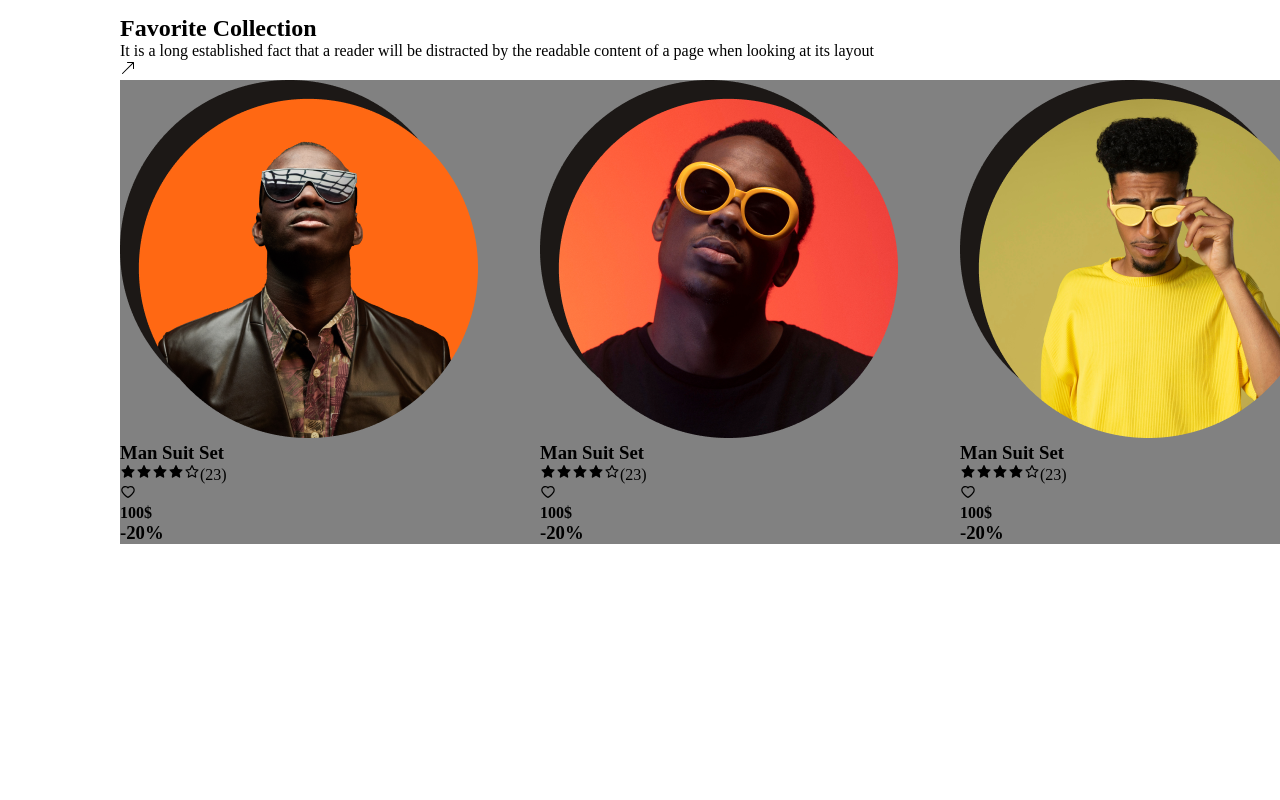
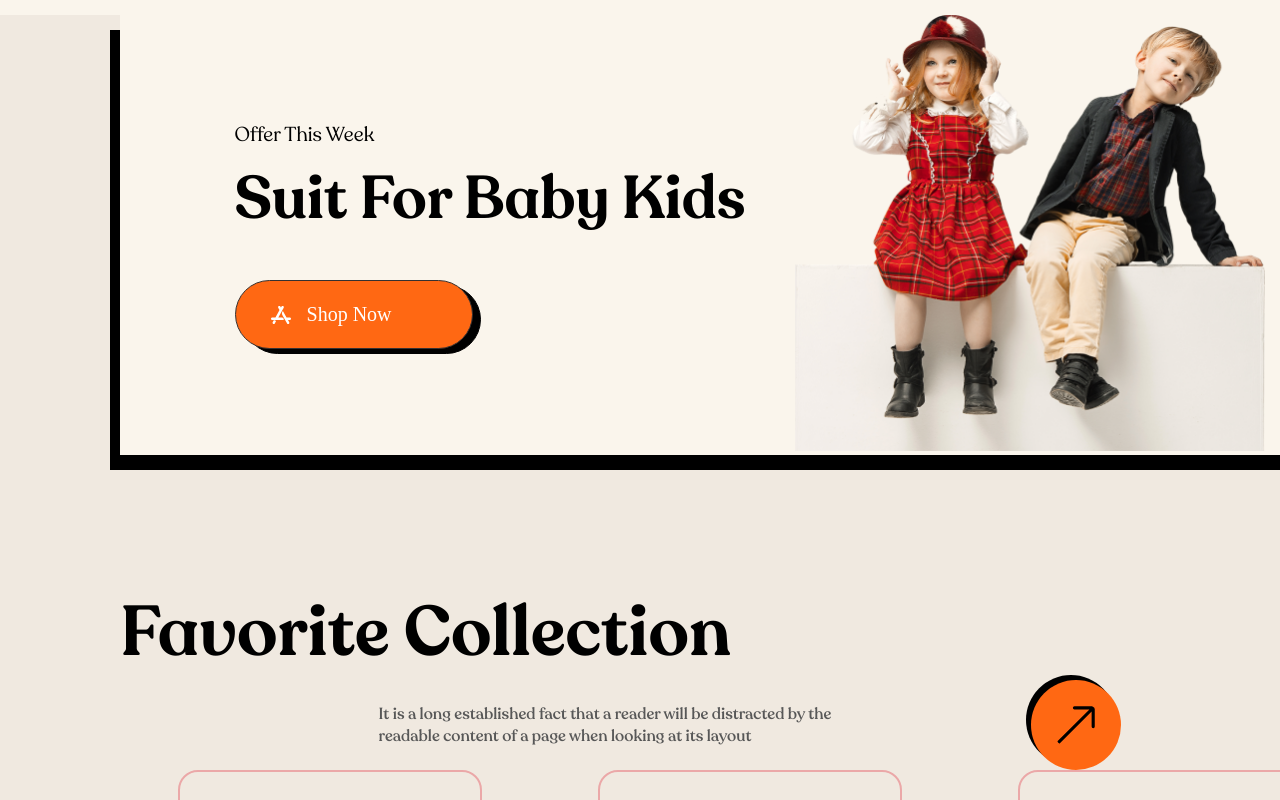
Before and after one commit to nightumbrella/Abu-Studio, a React (Vite) app: page / in a window 1280 px wide. Shown: the part 1640-2440 px from the top of the page. Before the commit the page ends 2184 px from the top, so only its background shows below. Built offline with nearby package versions, Linux system fonts and the light colour scheme.

Commit message:
time 7:47 PM

```diff
--- a/src/components/header/header.css
+++ b/src/components/header/header.css
@@ -1,6 +1,6 @@
 .header{
     padding: 0 120px 100px;
-    background-color: #f3f1ec;
+    background-color: #F0E9E0;
     position: relative;
     margin-bottom: 90px;
 }
@@ -21,6 +21,7 @@
 .auth button{
     font-family: "Recolata";
     font-weight: 800;
+    color: black;
 
 }
 .auth button:nth-child(1){
--- a/src/components/shop&&coll/Shop.jsx
+++ b/src/components/shop&&coll/Shop.jsx
@@ -4,24 +4,39 @@ import "./shop.css";
 import first from "../../assets/image/coll-1.png";
 import second from "../../assets/image/coll-2.png";
 import third from "../../assets/image/coll-3.png";
+import baby from '../../assets/image/baby.png'
 import { AiOutlineHeart, AiFillStar, AiOutlineStar } from "react-icons/ai";
+import {SiAppstore} from "react-icons/si"
 
 const Shop = () => {
   return (
     <div className="hero">
-      <div className="shop"></div>
+
+      <div className="shop top__section flex">
+        <div className="shop__inner">
+          <h3>Offer This Week</h3>
+          <h1>Suit For Baby Kids</h1>
+          <button><SiAppstore className="siappstore"/>Shop Now</button>
+        </div>
+        <div>
+      <img src={baby} alt="baby__photo" />
+        </div>
+        <div></div>
+      </div>
+
       <div className="collection">
         <h2>Favorite Collection</h2>
-        <div>
+
+        <div className="collection__arrow">
           <p>
             It is a long established fact that a reader will be distracted by
-            the readable content of a page when looking at its layout
+            the <br/> readable content of a page when looking at its layout
           </p>
-          <BsArrowUpRight />
+          <BsArrowUpRight className="bsarrowupright"/>
         </div>
         <div className="grid coll__image">
 
-          <div>
+          <div className="inner__grid">
             <img src={first} alt="first__image" />
             <div>
               <div>
@@ -43,7 +58,7 @@ const Shop = () => {
             </div>
           </div>
 
-          <div>
+          <div className="inner__grid">
             <img src={second} alt="first__image" />
             <div>
               <div>
@@ -65,7 +80,7 @@ const Shop = () => {
             </div>
           </div>
 
-          <div>
+          <div className="inner__grid">
             <img src={third} alt="first__image" />
             <div>
               <div>
--- a/src/components/shop&&coll/shop.css
+++ b/src/components/shop&&coll/shop.css
@@ -1,8 +1,100 @@
 .hero{
     padding: 0 120px;
+    background-color: #F0E9E0;
+    position: relative;
 }
+.top__section{
+    /* border: 1p x solid black; */
+    justify-content: center;
+    background-color: #FAF5EC;
+    filter: drop-shadow(-10px 15px 0 black);
+    margin-bottom: 130px;
+}
+.hero::after{
+    content: url(../../assets/image/blue-sphire.png);
+    width:100%;
+    height: 100%;
+    position: absolute;
+    top: 0;
+    right: -1370px;
+}
+
+.shop__inner h3{
+    font-size: 20px;
+    font-family: "Recolata";
+    font-weight: 700;
+    margin-bottom: 10px;
+}
+.shop__inner h1{
+    font-family: "Recolata";
+    font-size:60px;
+    font-weight: 800;
+    margin-bottom: 40px;
+}
+.shop__inner button{
+    display: flex;
+    background-color:#FF6813;
+    align-items: center;
+    padding: 22px 80px 22px 35px;
+    border-radius:100px;
+    border:1px solid #353131 ;
+    filter: drop-shadow(8px 5px 0 #000000);
+    font-family: "Thoma";
+    font-size: 20px;
+}
+.siappstore{
+    margin-right: 16px;
+}
+.shop img{
+    width: 470px;
+    margin-left: 50px;
+}
+
 .coll__image{
     grid-template-columns: repeat(3,1fr);
-    background-color: rgb(129, 129, 129);
+    /* background-color: rgb(129, 129, 129); */
     justify-content: center;
+    place-items: center;
 }
+.inner__grid img{
+    width: 300px;
+    padding: 30px 25px 70px;
+}
+.inner__grid{
+    border: 2px solid #EBA8A8;
+    border-radius: 20px;
+}
+
+/* !Collection */
+
+.collection h2{
+    font-size: 70px;
+    font-weight: 800;
+    font-family: "Recolata";
+    /* margin-bottom: 35px; */
+}
+.collection__arrow{
+    display: flex;
+    justify-content: center;
+    font-family: "Recolata";
+    font-weight: 600;
+    color: #575757;
+    align-items: center;
+}
+.collection__arrow p{
+    margin-right: 200px;
+}
+.bsarrowupright{
+    background-color: #FF6813;
+    filter: drop-shadow(-5px -5px 0 black);
+    padding: 20px;
+    box-sizing: content-box;
+    font-size: 50px;
+    color: black;
+    border-radius: 50%;
+    cursor: pointer;
+}
+
+
+
+/* !Collection */
--- a/src/index.css
+++ b/src/index.css
@@ -3,7 +3,7 @@
 @font-face {
   font-family: "Recolata";
   src: url('../src/assets/fonts/Recoleta-Medium.woff') format(woff);
-  font-weight:Medium;
+  font-weight:600;
   font-style: normal;
 }
 @font-face {
@@ -43,10 +43,15 @@
   list-style: none;
   text-decoration: none;
 }
+body{
+  background-color: #FAF5EC;
+}
 button{
   cursor: pointer;
   outline: none;
   border: none;
+  background: transparent ;
+  color: white;
 }
 .flex{
   display: flex;
```
